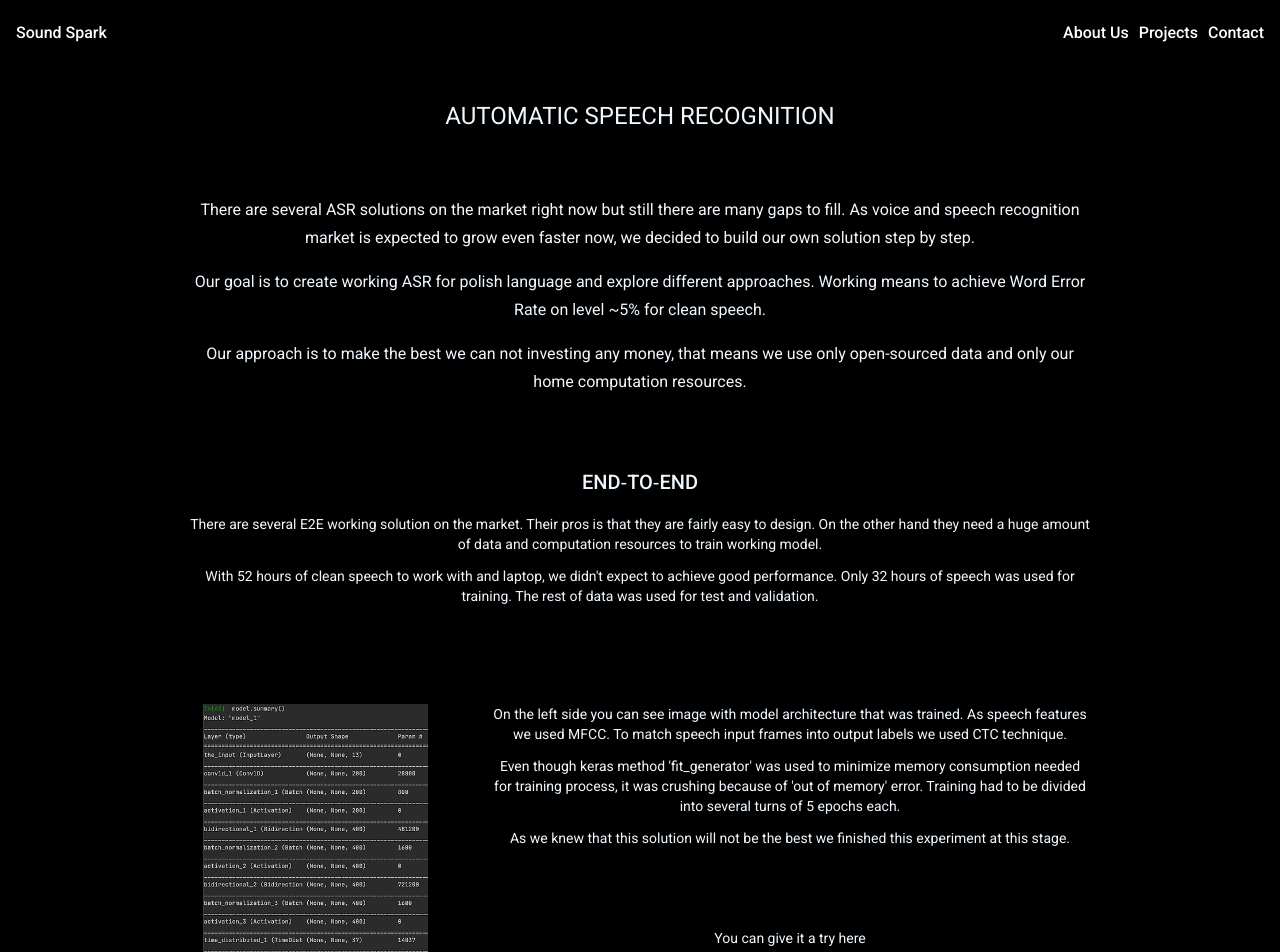
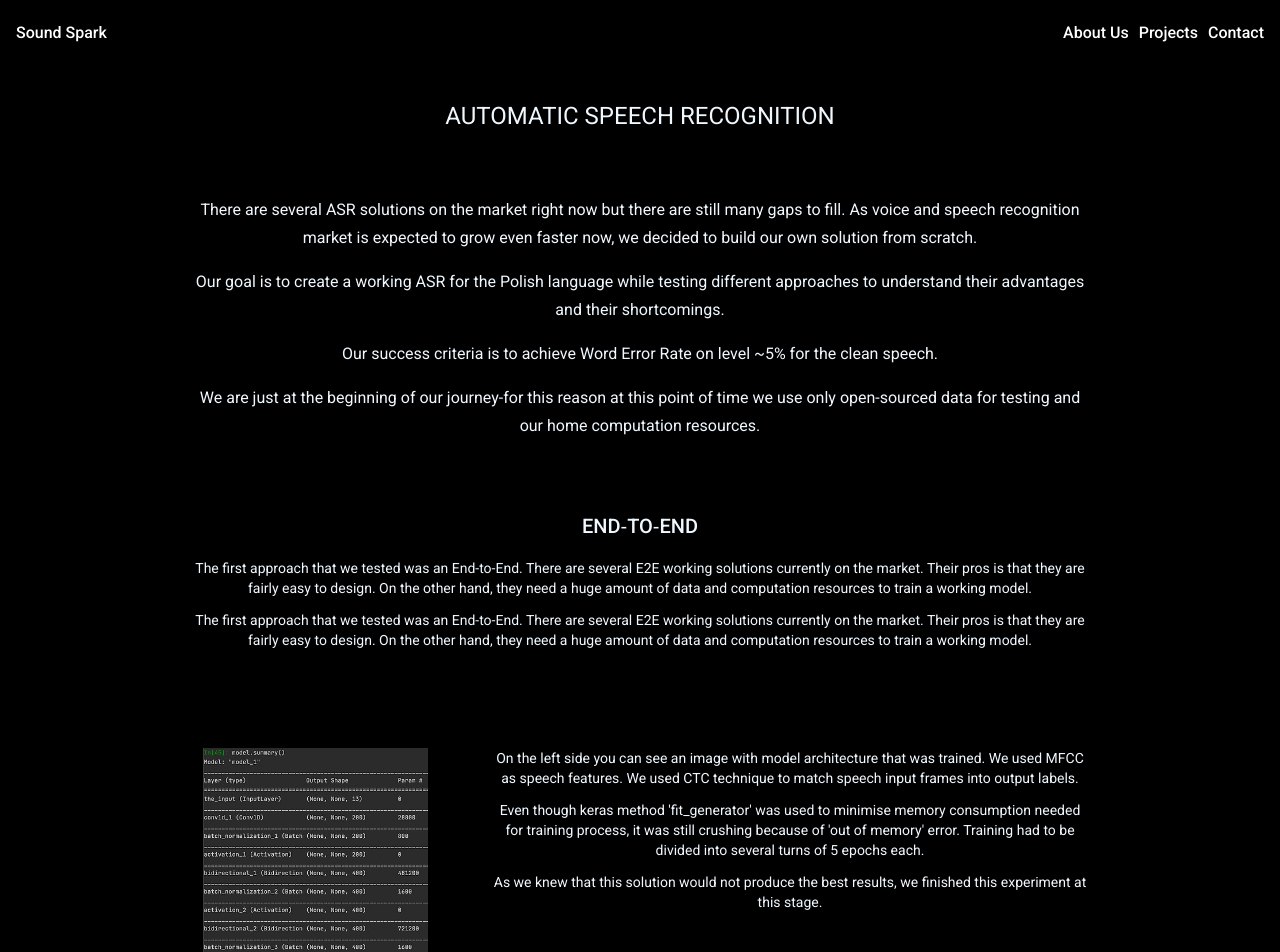
Before and after one commit to sound-spark/soundspark-front, an Angular app: page /projects in a window 1280 px wide. Shown: the top 952 px of the page. Built offline with nearby package versions, Linux system fonts and the light colour scheme.

Commit message:
change content

```diff
--- a/src/app/components/about-us/about-us.component.html
+++ b/src/app/components/about-us/about-us.component.html
@@ -18,10 +18,9 @@
                     <mat-card-title>ROKSANA SOKOŁOWKSA&#8209;KOSTYK</mat-card-title>
                     <mat-card-subtitle>Audio Software Engineer (Amsterdam,&nbsp;NL)</mat-card-subtitle>
                 </mat-card-header>
-                <p>This is your Team Member description. Use this space to write a brief description of this person’s
-                    role
-                    and responsibilities, or add a short bio with a background summary. It’s also a great opportunity to
-                    highlight how this person is an asset to the team.</p>
+                <p>
+<!--                    info-->
+                </p>
             </mat-card-content>
             <mat-card-actions fxLayoutAlign="center">
                 <a href="https://www.linkedin.com/in/roksana-sokolowska-kostyk/" target="_blank"
@@ -37,10 +36,7 @@
                     <mat-card-subtitle>Java Software Developer (Gdańsk,&nbsp;PL)</mat-card-subtitle>
                 </mat-card-header>
                 <p>
-                    This is your Team Member description. Use this space to write a brief description of this person’s
-                    role
-                    and responsibilities, or add a short bio with a background summary. It’s also a great opportunity to
-                    highlight how this person is an asset to the team.
+                    <!--                    info-->
                 </p>
             </mat-card-content>
             <mat-card-actions fxLayoutAlign="center">
--- a/src/app/components/projects/projects.component.html
+++ b/src/app/components/projects/projects.component.html
@@ -6,35 +6,34 @@
 <div fxLayout="column" fxLayoutAlign="center center">
     <div class="projects-container">
         <div>
-            <h3>
-                There are several ASR solutions on the market right now but still there are many gaps to fill.
-                As voice and
-                speech recognition market is expected to grow even faster now, we decided to build our own solution step
-                by
-                step.
+            <h3>There are several ASR solutions on the market right now but there are still many gaps to fill. As voice
+                and speech recognition market is expected to grow even faster now, we decided to build our own solution
+                from scratch.
             </h3>
             <h3>
-                Our goal is to create working ASR for polish language and explore different approaches. Working means to
-                achieve Word Error Rate on level ~5% for clean speech.
+                Our goal is to create a working ASR for the Polish language while testing different approaches to
+                understand their advantages and their shortcomings.
             </h3>
             <h3>
-                Our approach is to make the best we can not investing any money, that means we use only open-sourced
-                data
-                and only our home computation resources.
+                Our success criteria is to achieve Word Error Rate on level ~5% for the clean speech.
+            </h3>
+            <h3>
+                We are just at the beginning of our journey-for this reason at this point of time we use only
+                open-sourced data for testing and our home computation resources.
             </h3>
         </div>
 
         <div class="e2e-container">
             <h2 class="e2e-title">END&#8209;TO&#8209;END</h2>
             <p>
-                There are several E2E working solution on the market. Their pros is that they are fairly easy to design.
-                On
-                the other hand they need a huge amount of data and computation resources to train working model.
+                The first approach that we tested was an End-to-End. There are several E2E working solutions currently on
+                the market. Their pros is that they are fairly easy to design. On the other hand, they need a huge
+                amount of data and computation resources to train a working model.
             </p>
             <p>
-                With 52 hours of clean speech to work with and laptop, we didn't expect to achieve good performance.
-                Only 32
-                hours of speech was used for training. The rest of data was used for test and validation.
+                The first approach that we tested was an End-to-End. There are several E2E working solutions currently on
+                the market. Their pros is that they are fairly easy to design. On the other hand, they need a huge
+                amount of data and computation resources to train a working model.
             </p>
 
             <div fxLayoutAlign="center">
@@ -42,30 +41,35 @@
                      fxLayout.gt-xs="row" fxLayoutAlign.gt-xs="center start" fxLayoutGap.gt-xs="50px"
                      fxLayout.xs="column" fxLayoutAlign.xs="center center" fxLayoutGap.xs="50px">
                     <div fxLayoutAlign="center">
-                        <img (click)="showImg(modelImg.src)" #modelImg  class="e2e-model-img" src="assets/images/model.jpg">
+                        <img (click)="showImg(modelImg.src)" #modelImg class="e2e-model-img"
+                             src="assets/images/model.jpg">
                     </div>
                     <div class="e2e-description-img-container">
                         <p class="e2e-description">
-                            On the left side
-                            you can see image with model architecture that was trained.
-                            As speech features we used MFCC. To match speech input frames into output labels we used CTC
-                            technique.
+                            On the left side you can see an image with model architecture that
+                            was trained.
+                            We used MFCC as speech features. We used CTC technique to match speech input frames into
+                            output labels.
                         </p>
                         <p>
-                            Even though keras method 'fit_generator' was used to minimize memory consumption needed for
-                            training
-                            process, it was crushing because of 'out of memory' error. Training had to be divided into
-                            several turns of
-                            5 epochs each.
+                            Even though keras method 'fit_generator' was used to minimise memory consumption needed for
+                            training process, it was still crushing because of 'out of memory' error. Training had to be
+                            divided into several turns of 5 epochs each.
                         </p>
                         <p>
-                            As we knew that this solution will not be the best we finished this experiment at this
-                            stage.
+                            As we knew that this solution would not produce the best results, we finished this
+                            experiment at this stage.
                         </p>
                         <div class="e2e-try-it-container" fxLayout="column" fxLayoutAlign="center center">
-                            <p>You can give it a try here</p>
-                            <h3>WER = 106%</h3>
-                            <button class="e2e-try-it-button" mat-raised-button routerLink="/asr">Try it!</button>
+                            <p>
+                                You can give it a try here
+                            </p>
+                            <h3>
+                                WER = 106%
+                            </h3>
+                            <button class="e2e-try-it-button" mat-raised-button routerLink="/asr">
+                                Try it!
+                            </button>
                         </div>
                     </div>
                 </div>
--- a/src/app/components/welcome/welcome.component.html
+++ b/src/app/components/welcome/welcome.component.html
@@ -5,23 +5,16 @@
 <div class="welcome-page-desc-wrapper" fxLayoutAlign="center center">
     <div class="welcome-page-desc-container">
         <h3>We are a two-person team. </h3>
-        <p>Sister and brother.</p>
-        <p>Working with sound is our life passion.
-            We deal with this
-            subject
-            in a wide range:
+        <p>A sister and a brother.</p>
+        <p>Working with sound is our life’s passion. We deal with this subject in a wide range:
         </p>
-        <p>
-            from musical performances, sounding of mass events to implementations of sound processing
+        <p>rom musical performances, managing sounding for mass events to implementations of sound processing
             algorithms.
         </p>
-        <p>
-            Innovation is our second common passion.
-        </p>
-        <p>
-            That is why we decided to start a joint project in which we will
-            discover the applications of neural networks in audio processing and develop our skills in network
-            solutions.
+        <p>Innovation is our second common passion.</p>
+        <p>This is why we decided to start a joint project in which we will explore the applications of neural networks
+            in audio processing. Our goal is to test different solutions that are currently available to understand
+            which ones give the best results.
         </p>
     </div>
 </div>
```
